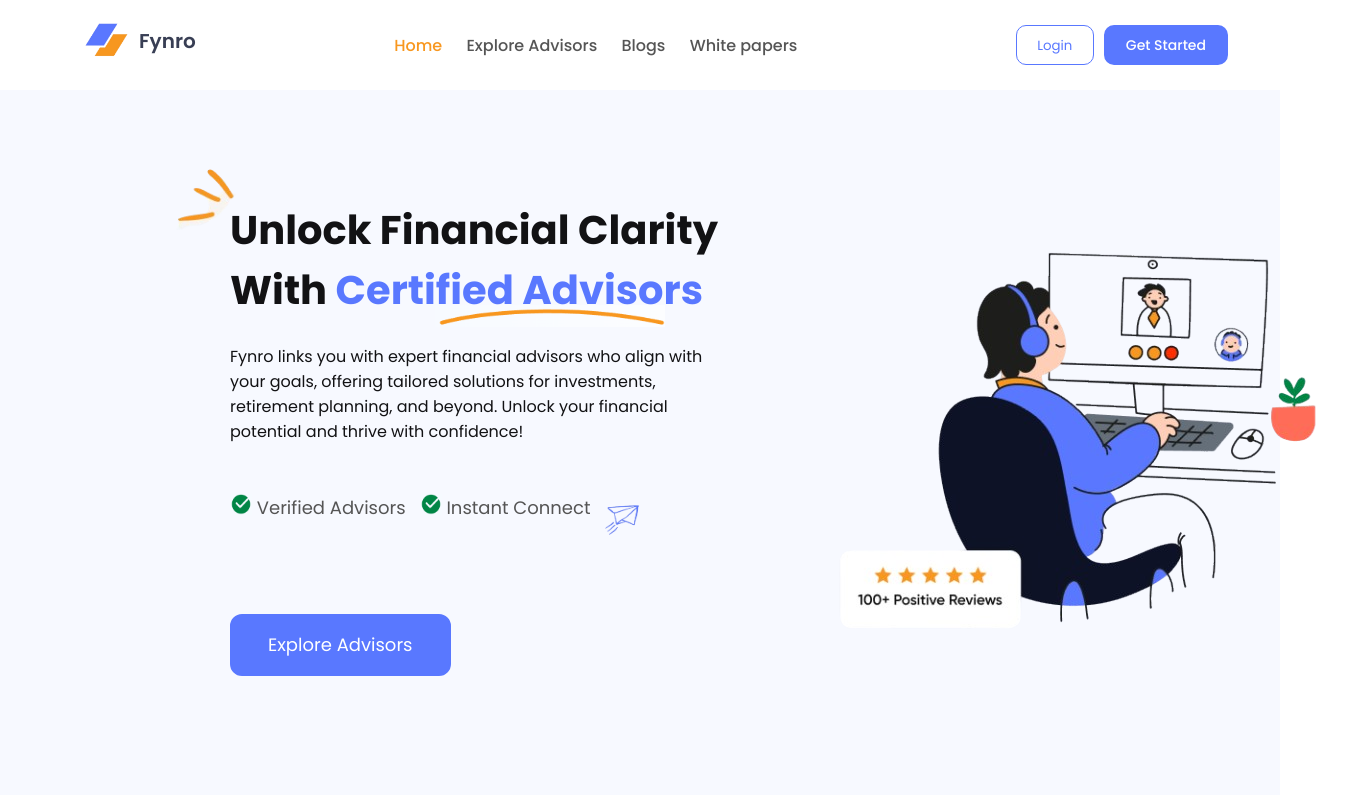
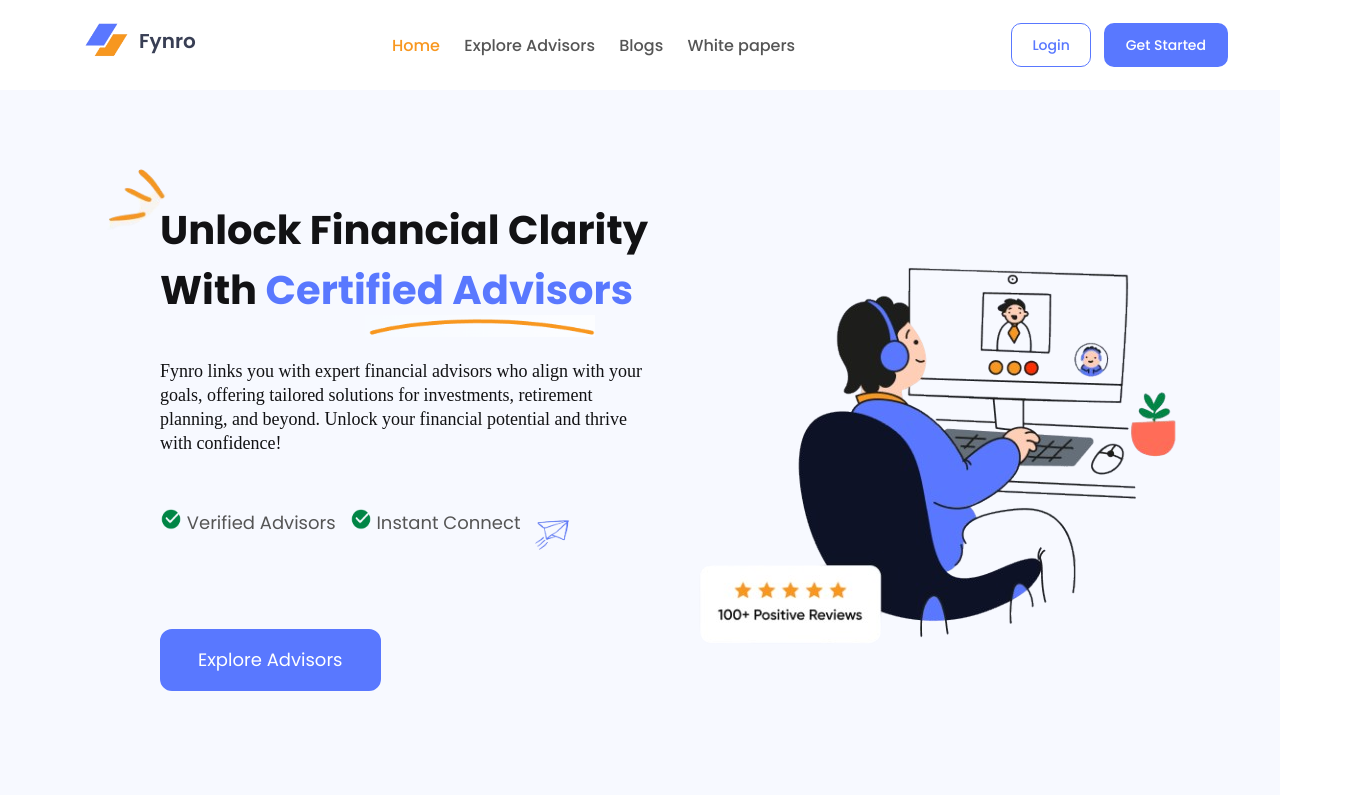
Before and after one commit to GiriPrasathGA/Fynro-Task, a plain HTML site: page index.html in a window 1280 px wide. Shown: the top 800 px of the page, 1348 px wide, since content can reach past the window. Drawn offline with nearby package versions, Linux system fonts and the light colour scheme; a web font is replaced by a local one.

Commit message:
change the given feedback

```diff
--- a/index.html
+++ b/index.html
@@ -57,12 +57,18 @@
                     <div class="curveimg">
                         <img class="curve" src="img page1/Screenshot 2025-03-06 151537.png" alt="">
                     </div>
-                    <div style="height: 90px;">
-                        <p class="des">Fynro links you with expert financial advisors who align with your goals,
-                            offering
-                            tailored solutions for investments, retirement planning, and beyond. Unlock your financial
-                            potential
-                            and thrive with confidence!</p>
+                    <div style="height: 90px;width: 500px;">
+                        <p style="width: 526;
+                        height: 96;
+                        top: 177px;font-family: Gilroy-Medium;
+                        font-weight: 500;
+                        font-size: 18px;
+                        line-height: 24px;
+                        letter-spacing: 0%;height: 96;top: 177px;
+
+                        " class="des">Fynro links you with expert financial advisors who align with your goals,
+                            offering tailored solutions for investments, retirement planning, and beyond. Unlock your
+                            financial potential and thrive with confidence!</p>
                     </div>
                     <div class="features">
                         <div>
@@ -106,6 +112,9 @@
                         Video Title display here
                     </p>
                 </div>
+            </div>
+            <div class="dotimg">
+                <img src="removedback/dots.png" alt="">
             </div>
         </div>
     </div>
@@ -174,7 +183,7 @@
 
                         <img style="width: 18px;" src="removedback/kingextracted_icon_v2-removebg-preview.png" alt="">
 
-                        Specialized in <strong>Financial Planning</strong>
+                        Specialized in <span style="font-family: poppins;font-weight: 500;font-size: 12px;line-height: 16px;letter-spacing: 0%;">Financial Planning</span>
                     </div>
                     <div class="info">
                         <div class="name-rating">
@@ -197,7 +206,7 @@
                     <img src="advisors/Screenshot 2025-03-05 222209.png" alt="Nancy John Sarikha">
                     <div class="tag">
                         <img style="width: 18px;" src="removedback/kingextracted_icon_v2-removebg-preview.png" alt="">
-                        Specialized in <strong>Credit Advise</strong>
+                        Specialized in <span style="font-family: poppins;font-weight: 500;font-size: 12px;line-height: 16px;letter-spacing: 0%;">Credit Advise</span>
                     </div>
                     <div class="info">
                         <div class="name-rating">
@@ -206,7 +215,7 @@
                         </div>
                         <p>📅 2 Years Experience</p>
                         <div class="pricing-container">
-                         <div class="credits">
+                            <div class="credits">
                                 <span class="old-price">30 credits</span>
                                 <span class="new-price">27 Credits / Min</span>
                             </div>
@@ -220,7 +229,7 @@
                     <img src="advisors/Screenshot 2025-03-05 222155.png" alt="Sanjay Dutt">
                     <div class="tag">
                         <img style="width: 18px;" src="removedback/kingextracted_icon_v2-removebg-preview.png" alt="">
-                        Specialized in <strong>Portfolio Management</strong>
+                        Specialized in <span style="font-family: poppins;font-weight: 500;font-size: 12px;line-height: 16px;letter-spacing: 0%;">Portfolio Management</span>
                     </div>
                     <div class="info">
                         <div class="name-rating">
@@ -260,18 +269,18 @@
                 <div class="steps-content">
                     <div class="step">
                         <span class="step-tag">Step 1</span>
-                        <h3>Register</h3>
+                        <h3 style="font-family: poppins;font-weight: 500;font-size: 18px;line-height: 30px;letter-spacing: 0%;vertical-align: middle;">Register</h3>
                         <p>Sign up with your basic information in just a few simple steps and get started right away.
                         </p>
                     </div>
                     <div class="step">
                         <span class="step-tag">Step 2</span>
-                        <h3>Recharge</h3>
+                        <h3 style="font-family: poppins;font-weight: 500;font-size: 18px;line-height: 30px;letter-spacing: 0%;vertical-align: middle;">Recharge</h3>
                         <p>Recharge your wallet with flexible plans and connect seamlessly with our expert advisors.</p>
                     </div>
                     <div class="step">
                         <span class="step-tag">Step 3</span>
-                        <h3>Explore Advisors</h3>
+                        <h3 style="font-family: poppins;font-weight: 500;font-size: 18px;line-height: 30px;letter-spacing: 0%;vertical-align: middle;">Explore Advisors</h3>
                         <p>Browse through certified experts and connect with the perfect advisor for your needs for your
                             financial clarifications.</p>
                     </div>
--- a/style.css
+++ b/style.css
@@ -72,23 +72,31 @@ body {
 }
 
 .Login {
+    border: px solid rgba(89, 120, 255, 1);
+    border-width: 100px;
     border-style: solid;
     border-color: rgba(89, 120, 255, 1);
-    width: 78px;
-    height: 40px;
+    color: rgba(89, 120, 255, 1);
+    background-color: rgb(255, 255, 255);
+    font-family: Poppins;
+    font-weight: 500;
+    font-size: 14px;
+    line-height: 20px;
+    letter-spacing: 0%;
+    vertical-align: middle;
+    width: 78;
+    height: 40;
     top: 20px;
-    cursor: pointer;
-    gap: 8px;
+    left: 1075px;
     border-radius: 10px;
-    border-width: 1px;
     padding-top: 10px;
     padding-right: 20px;
     padding-bottom: 10px;
     padding-left: 20px;
-    height: 40px;
-    width: 78px;
-    color: rgba(89, 120, 255, 1);
-    background-color: rgb(255, 255, 255);
+    gap: 8px;
+    border-width: 1px;
+
+
 }
 
 .getstarted {
@@ -104,13 +112,17 @@ body {
     height: 40;
     top: 20px;
     margin-left: 10px;
+    border-radius: 10px;
+    background: rgba(89, 120, 255, 1);
+
+    height: 40;
+    border-radius: 10px;
+    padding-top: 10px;
+    padding-right: 20px;
+    padding-bottom: 10px;
+    padding-left: 20px;
     gap: 8px;
-    border-radius: 10px;
-    padding-top: 8px;
-    padding-right: 20px;
-    padding-bottom: 8px;
-    padding-left: 20px;
-    background: rgba(89, 120, 255, 1);
+
 
 
 }
@@ -118,6 +130,7 @@ body {
 .loginget {
     margin: 20px;
     display: flex;
+    gap: 3px;
 }
 
 .page1 {
@@ -128,20 +141,25 @@ body {
 .curveimg {
 
     padding-left: 205px;
+    padding-top: 10px;
+    padding-bottom: 5px;
+
 }
 
 .curve {
     width: 230px;
+
 }
 
 .lines {
-    width: 230px;
+    width: 88px;
     padding-top: 160px;
-    padding-left: 160px;
+    padding-left: 19px;
 }
 
 .des {
     display: flex;
+
 }
 
 .container {
@@ -151,7 +169,9 @@ body {
     display: grid;
     grid-template-rows: px px px px;
     background: rgba(247, 249, 255, 1);
-    width: 500px;
+    width: 545;
+    height: 462;
+
 }
 
 .unlock {
@@ -207,8 +227,10 @@ body {
 }
 
 .col {
-    display: grid;
-    grid-template-columns: 800px 400px;
+    display: flex;
+    grid-template-columns: 100px 100px;
+    justify-content: center;
+    align-items: center;
 }
 
 .img1 {
@@ -281,9 +303,11 @@ body {
     border-bottom-left-radius: 12px;
     border-bottom-right-radius: 12px;
     text-align: center;
-
-
-
+}
+.dotimg{
+    display: flex;
+    margin-top: 50px;
+    margin-left: 5px;
 }
 
 
@@ -325,7 +349,7 @@ body {
 
 .service {
     background: rgba(247, 249, 255, 1);
-    padding: 20px;
+    padding: 13px;
     border-radius: 10px;
 
 }
@@ -401,7 +425,6 @@ h2 {
     border-radius: 10px;
     padding: 15px;
     width: 300px;
-    box-shadow: 0px 4px 10px rgba(0, 0, 0, 0.1);
 }
 
 .advisor-card img {
@@ -535,7 +558,7 @@ p {
 
 .steps-content {
     text-align: left;
-    width: 50%;
+    width: 45%;
 }
 
 .telegram {
@@ -653,8 +676,6 @@ p {
     max-width: 320px;
     height: 330px;
     text-align: center;
-    box-shadow: 0 4px 6px rgba(0, 0, 0, 0.1);
-    scroll-snap-align: start;
 }
 
 
```
Also changed, not shown: removedback/Frame 1000003953.png (added), removedback/dots.png (added).
